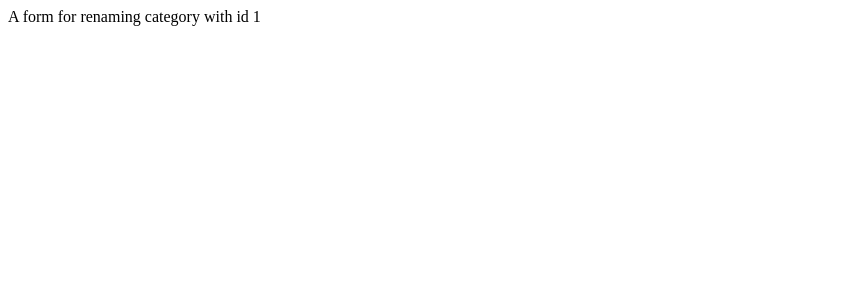
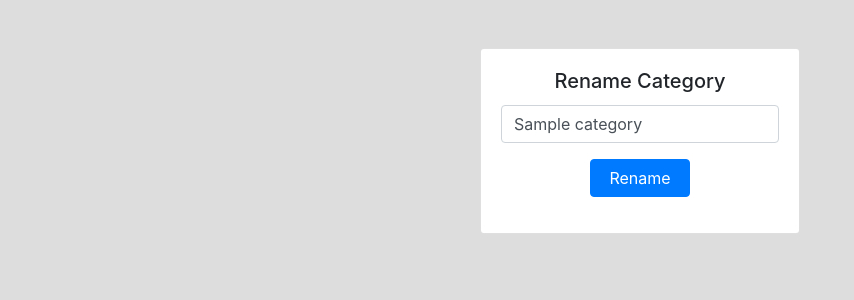
Before and after one commit to amrfekryy/FSND-project2-item-catalog, a Flask app: page /categories/1/rename/ in a window 1280 px wide. Shown: the top 300 px of the page, without its empty margins (0-854 px from the left). Run offline with Flask 2, Linux system fonts and the light colour scheme; tables that the repository leaves empty hold one stand-in row (values such as "Sample post"); some libraries are stand-ins or nearby versions.

Commit message:
Complete rename_category functionality

```diff
--- a/app.py
+++ b/app.py
@@ -48,9 +48,22 @@ def category_items(category_id):
 	return f"A list of items that belong to category with id {category_id}"
 
 
-@app.route('/categories/<int:category_id>/rename/')
+@app.route('/categories/<int:category_id>/rename/', methods=['GET', 'POST'])
 def rename_category(category_id):
-	return f"A form for renaming category with id {category_id}"
+	category = db_session.query(Category).filter_by(id=category_id).one()
+	if request.method == 'POST':
+		# get form inputs
+		category_new_name = request.form.get('category_new_name')
+		# verify inputs
+		if not category_new_name:
+			return "Category new name was not provided"
+		# update category
+		category.name = category_new_name
+		db_session.add(category)
+		db_session.commit()
+		return redirect(url_for('index'))
+	else:
+		return render_template('rename_category.html', category=category)
 
 
 @app.route('/categories/<int:category_id>/delete/')
--- a/templates/rename_category.html
+++ b/templates/rename_category.html
@@ -6,8 +6,8 @@
     <div class="card-body" style="text-align: center">
 
       <h5 class="card-title">Rename Category</h5>
-      <form action="#">
-        <input class="form-control mb-3" name="category_new_name" type="text" placeholder="Category_Old_Name">
+      <form action="{{url_for('rename_category', category_id=category.id)}}", method="post">
+        <input class="form-control mb-3" name="category_new_name" type="text" value="{{category.name}}">
         <button type="submit" class="btn btn-primary mb-3" style="width:100px">Rename</button>
       </form>
 
```
